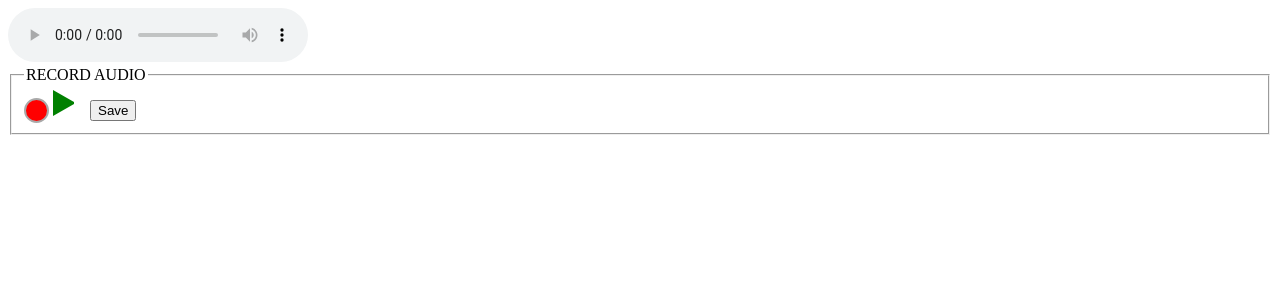
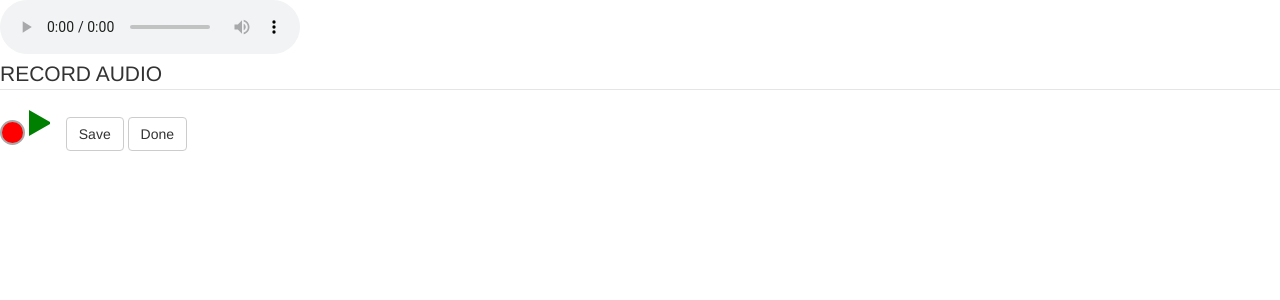
Before and after one commit to jasnowiss/Tracks, a Django app: template Project/templates/Tracks/record.html in a window 1280 px wide. Shown: the top 300 px of the page. Run offline with Django 3.2, Linux system fonts and the light colour scheme; the template is opened without the code that fills it, so the values that code supplies are empty; parts of the project's set-up code (start-up, migrations or seed data) failed here and were passed over; some libraries are stand-ins or nearby versions.

Commit message:
record linked up to tracks

```diff
--- a/Project/templates/Tracks/record.html
+++ b/Project/templates/Tracks/record.html
@@ -9,6 +9,7 @@
     <script src="//code.jquery.com/jquery-1.11.0.min.js"></script>
     <script src="{% static "Recorder/recorder.js" %}"></script>
     <script src="{% static "Recorder/recorderMain.js" %}"></script>
+    <link href={% static "bootstrap-3.1.1-dist/css/bootstrap.min.css" %} rel="stylesheet">
     <!-- Should be moved to a .css file -->
     <style>
         .record{
@@ -36,7 +37,9 @@
         <fieldset><legend>RECORD AUDIO</legend>
             <input onclick="toggleRecording(this)" type="button" name="Rec" class="record"/>
             <input onclick="play()" type="button" name="Play" class="play"/>
-            <input onclick="saveAudio()" type="submit" name="Save" value="Save" />
+            {% url 'Tracks:userpage' as user_page %}
+            <input onclick="saveAudio()" type="submit" name="Save" class="btn btn-default" value="Save"></input>
+            <a href="{% url 'Tracks:userpage' %}" class="btn btn-default">Done</a>
         </fieldset>
         <!--<a id="save" href="#">save</a>-->
     </body>
--- a/Project/templates/Tracks/userpage.html
+++ b/Project/templates/Tracks/userpage.html
@@ -98,6 +98,11 @@
               {{ field }}
             {% endfor %}
           </form>
+        </li>
+        <li>
+          Record Track:
+            {% url 'Tracks:record' as user_record %}
+            <button onclick="window.location='{{ user_record }}'">Record</button>
         </li>
       {% else %}
         <form action="/" method="post">
--- a/Project/templates/Tracks/userprofile.html
+++ b/Project/templates/Tracks/userprofile.html
@@ -43,7 +43,7 @@
         <div class="col-sm-6 col-sm-offset-2"  style="padding-left:5px">
           <button type="submit" class="btn btn-primary">Save</button>
           <a href="{% url 'Tracks:userpage' %}" class="btn btn-default">Cancel</a>
-        </p>
+        </div>
       {% endif %}
     </form>
 	</div>
```
Also changed, not shown: Project/sqlite3.db.
